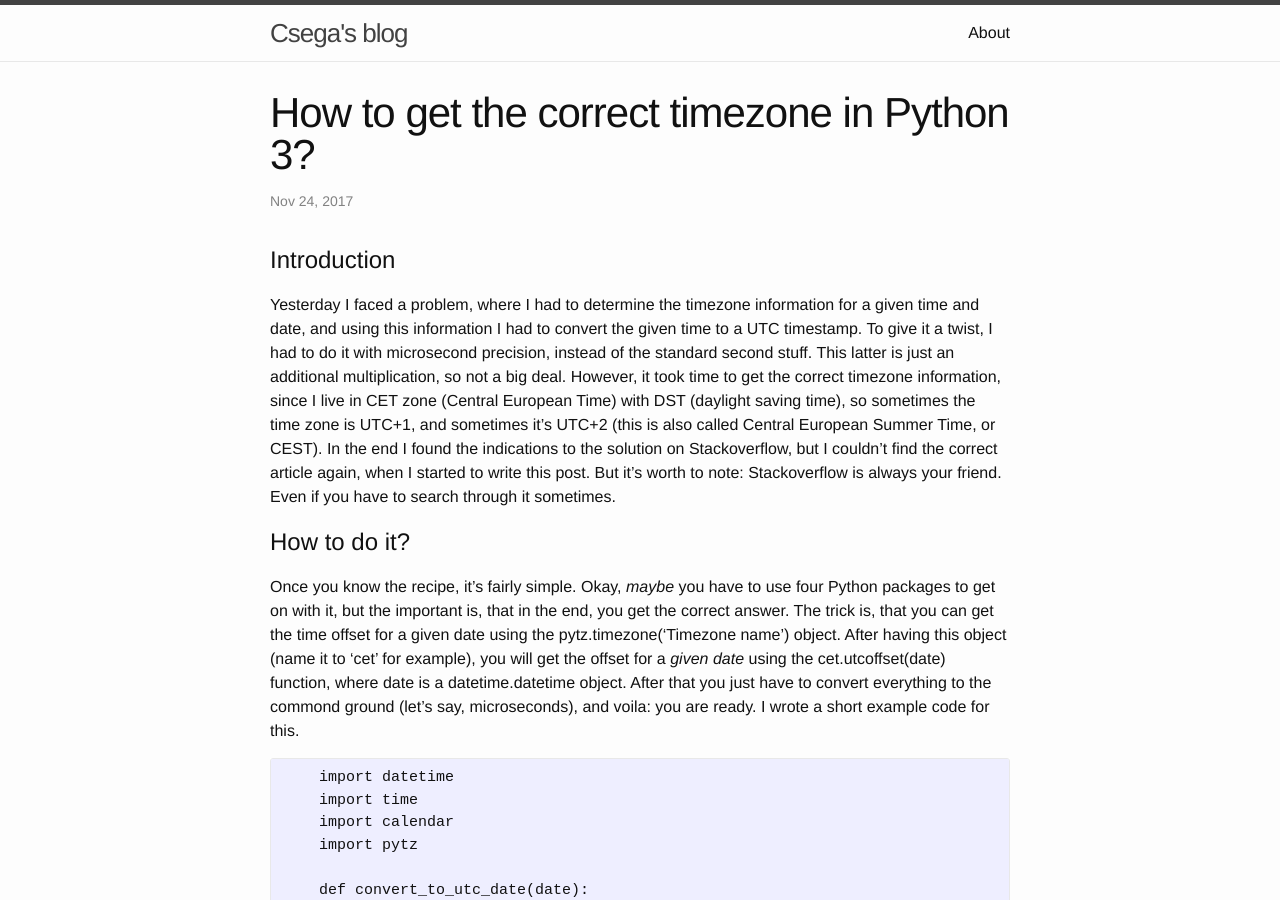
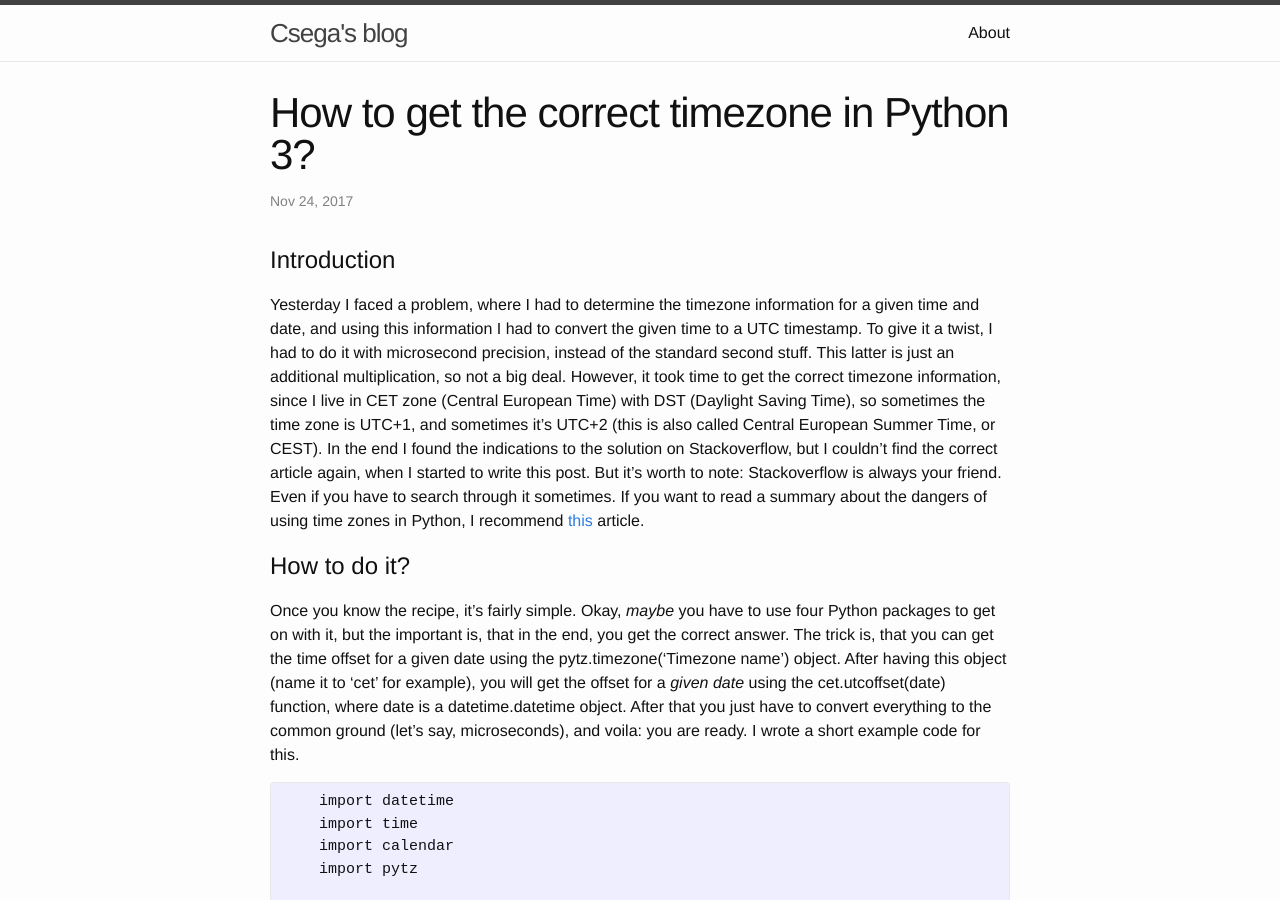
Before and after one commit to Csega/csega.github.io, a Jekyll site: the page built from _posts/2017-11-24-how-to-get-the-correct-timezone-in-python-3.markdown, in a window 1280 px wide and 900 px high. Built offline with Jekyll 4.4.1, drawn with Linux system fonts in a browser that asks for light colours.

Commit message:
Adding link and small typo fixes.

```diff
--- a/_posts/2017-11-24-how-to-get-the-correct-timezone-in-python-3.markdown
+++ b/_posts/2017-11-24-how-to-get-the-correct-timezone-in-python-3.markdown
@@ -6,12 +6,12 @@ categories: mypost
 ---
 # Introduction
 
-Yesterday I faced a problem, where I had to determine the timezone information for a given time and date, and using this information I had to convert the given time to a UTC timestamp. To give it a twist, I had to do it with microsecond precision, instead of the standard second stuff. This latter is just an additional multiplication, so not a big deal. However, it took time to get the correct timezone information, since I live in CET zone (Central European Time) with DST (daylight saving time), so sometimes the time zone is UTC+1, and sometimes it's UTC+2 (this is also called Central European Summer Time, or CEST).
-In the end I found the indications to the solution on Stackoverflow, but I couldn't find the correct article again, when I started to write this post. But it's worth to note: Stackoverflow is always your friend. Even if you have to search through it sometimes.
+Yesterday I faced a problem, where I had to determine the timezone information for a given time and date, and using this information I had to convert the given time to a UTC timestamp. To give it a twist, I had to do it with microsecond precision, instead of the standard second stuff. This latter is just an additional multiplication, so not a big deal. However, it took time to get the correct timezone information, since I live in CET zone (Central European Time) with DST (Daylight Saving Time), so sometimes the time zone is UTC+1, and sometimes it's UTC+2 (this is also called Central European Summer Time, or CEST).
+In the end I found the indications to the solution on Stackoverflow, but I couldn't find the correct article again, when I started to write this post. But it's worth to note: Stackoverflow is always your friend. Even if you have to search through it sometimes. If you want to read a summary about the dangers of using time zones in Python, I recommend [this][python-and-timezones] article.
 
 # How to do it?
 Once you know the recipe, it's fairly simple. Okay, *maybe* you have to use four Python packages to get on with it, but the important is, that in the end, you get the correct answer.
-The trick is, that you can get the time offset for a given date using the pytz.timezone('Timezone name') object. After having this object (name it to 'cet' for example), you will get the offset for a *given date* using the cet.utcoffset(date) function, where date is a datetime.datetime object. After that you just have to convert everything to the commond ground (let's say, microseconds), and voila: you are ready. I wrote a short example code for this.
+The trick is, that you can get the time offset for a given date using the pytz.timezone('Timezone name') object. After having this object (name it to 'cet' for example), you will get the offset for a *given date* using the cet.utcoffset(date) function, where date is a datetime.datetime object. After that you just have to convert everything to the common ground (let's say, microseconds), and voila: you are ready. I wrote a short example code for this.
 
     {% highlight html %}
     import datetime
@@ -41,3 +41,5 @@ The trick is, that you can get the time offset for a given date using the pytz.t
     {% endhighlight %}
 
 That's all for today, folks. I hope you enjoyed it. :)
+
+[python-and-timezones]: https://julien.danjou.info/blog/2015/python-and-timezones
```
